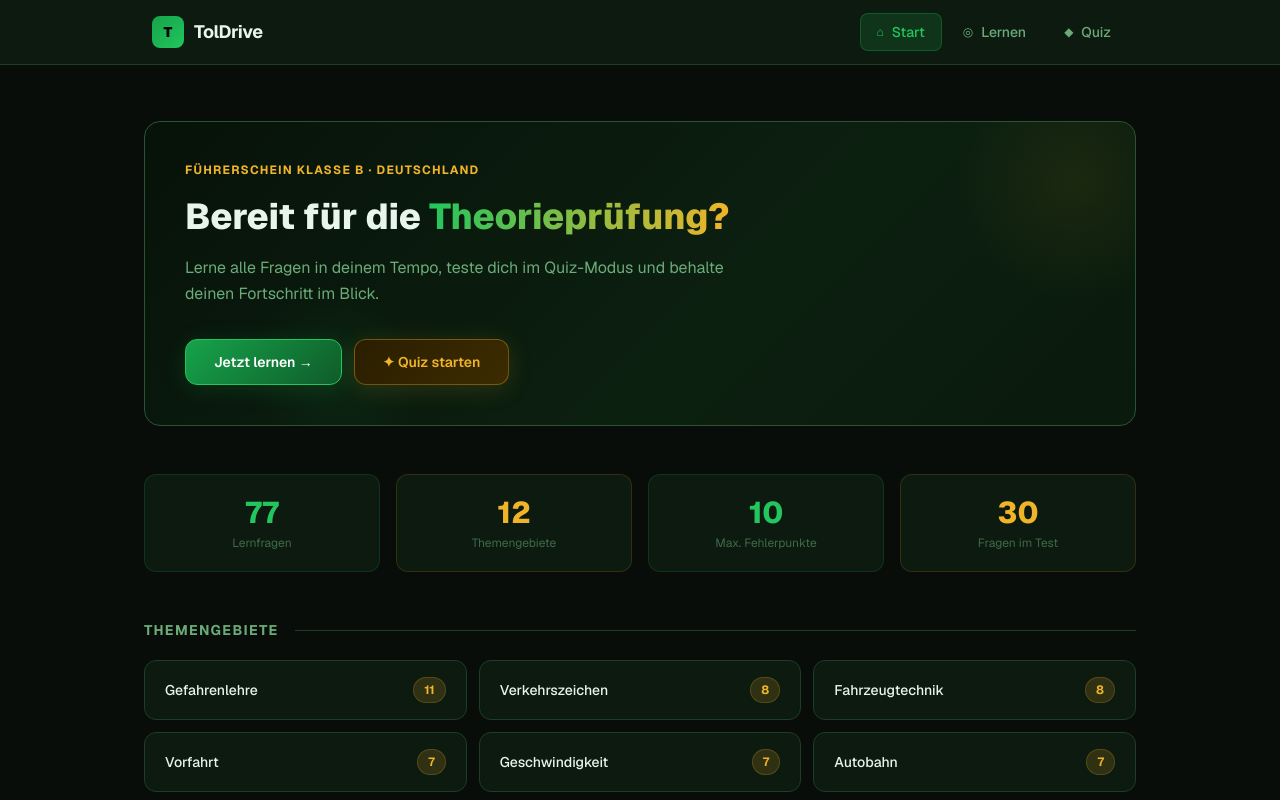
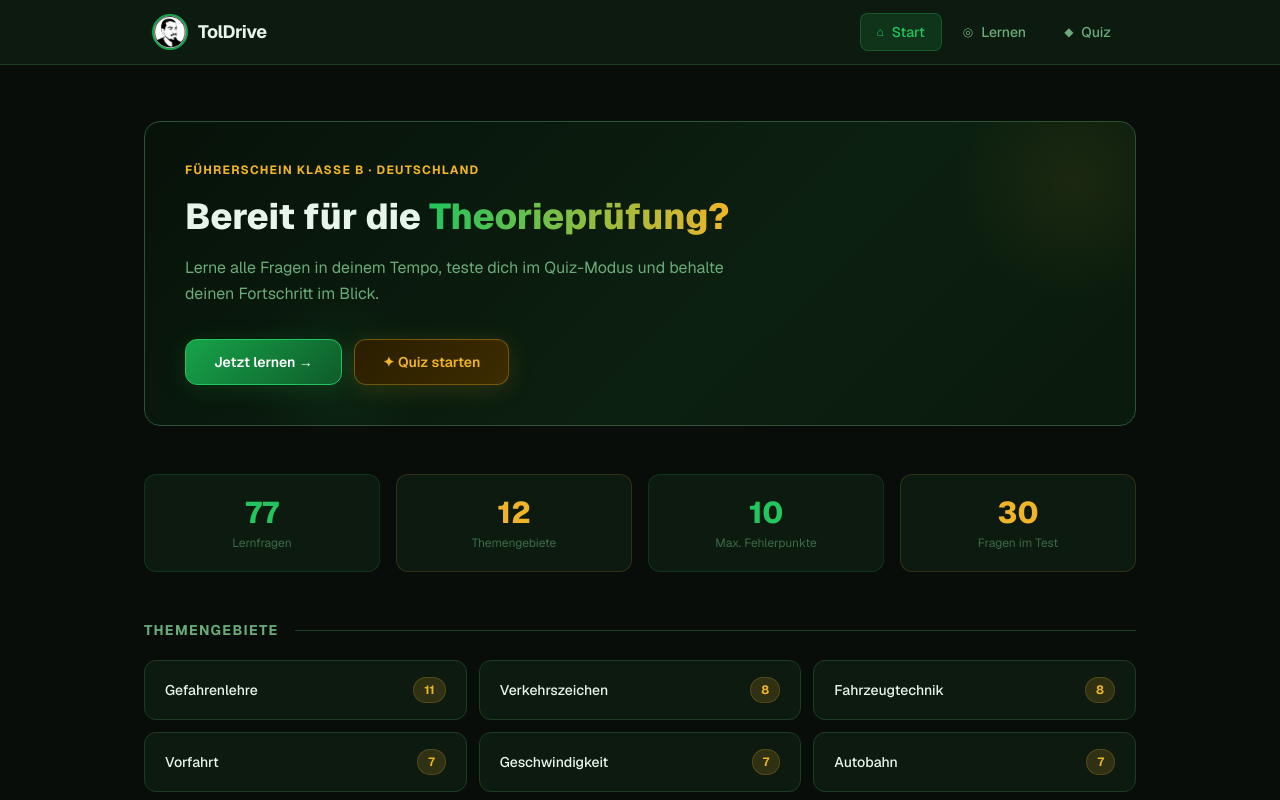
Before and after one commit to yamero37/fahrschule-theorie, a Next.js app: page / in a window 1280 px wide. Shown: the top 800 px of the page. Built offline with nearby package versions, Linux system fonts and the light colour scheme.

Commit message:
Add custom logo to navigation

```diff
--- a/components/Navigation.tsx
+++ b/components/Navigation.tsx
@@ -1,6 +1,7 @@
 'use client'
 
 import Link from 'next/link'
+import Image from 'next/image'
 import { usePathname } from 'next/navigation'
 
 const links = [
@@ -18,12 +19,14 @@ export default function Navigation() {
 
         {/* Logo */}
         <Link href="/" className="flex items-center gap-2.5">
-          <span
-            className="flex items-center justify-center w-8 h-8 rounded-lg text-sm font-black"
-            style={{ background: 'linear-gradient(135deg, var(--green-dark), var(--green))', color: '#000' }}
-          >
-            T
-          </span>
+          <Image
+            src="/logo.png"
+            alt="TolDrive Logo"
+            width={36}
+            height={36}
+            className="rounded-full"
+            style={{ border: '2px solid var(--green-dark)' }}
+          />
           <span className="font-bold text-lg tracking-tight" style={{ color: 'var(--text)' }}>
             TolDrive
           </span>
```
Also changed, not shown: public/WhatsApp Image 2026-05-22 at 18.12.59.jpeg (added), public/logo.png (added).
